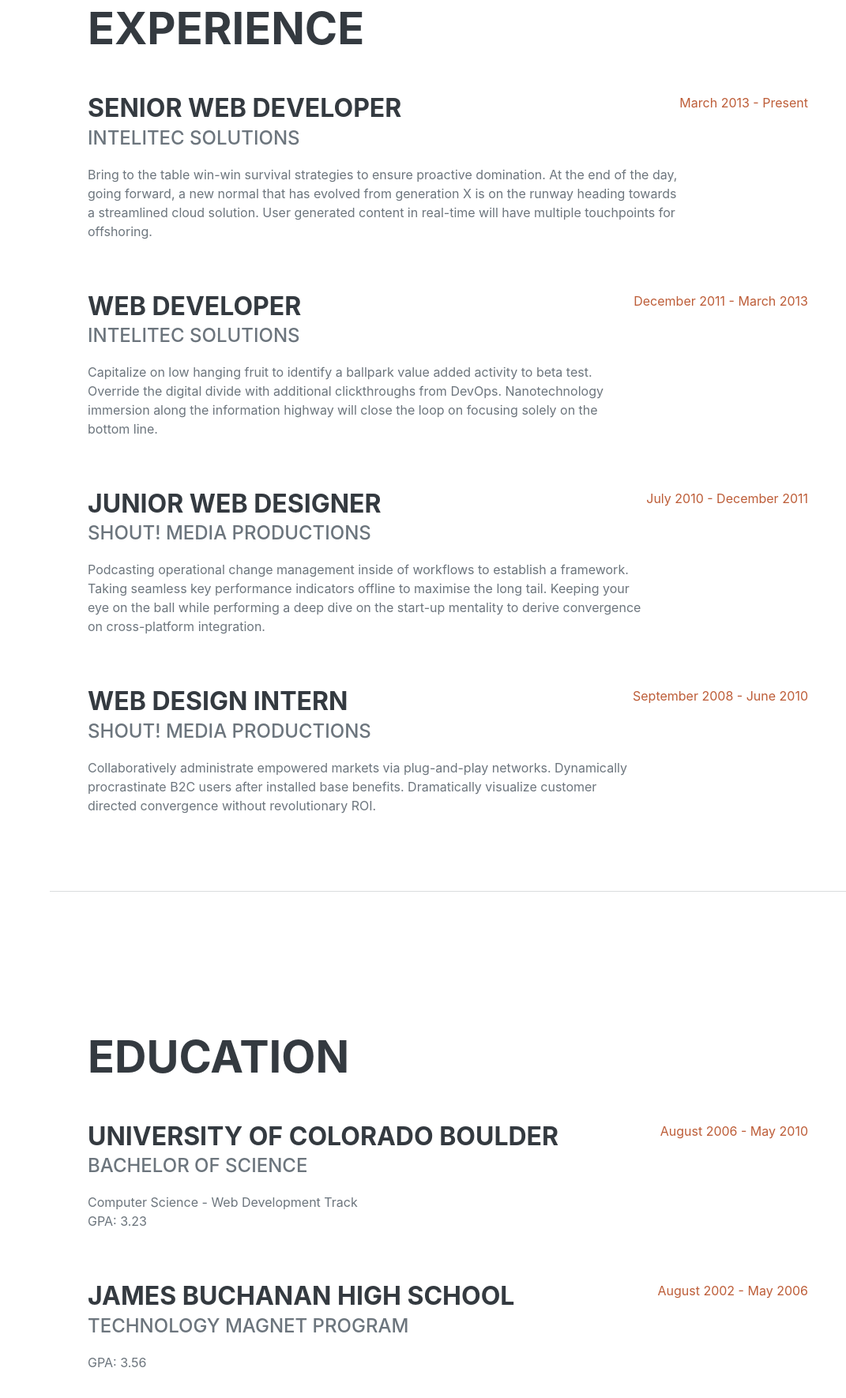
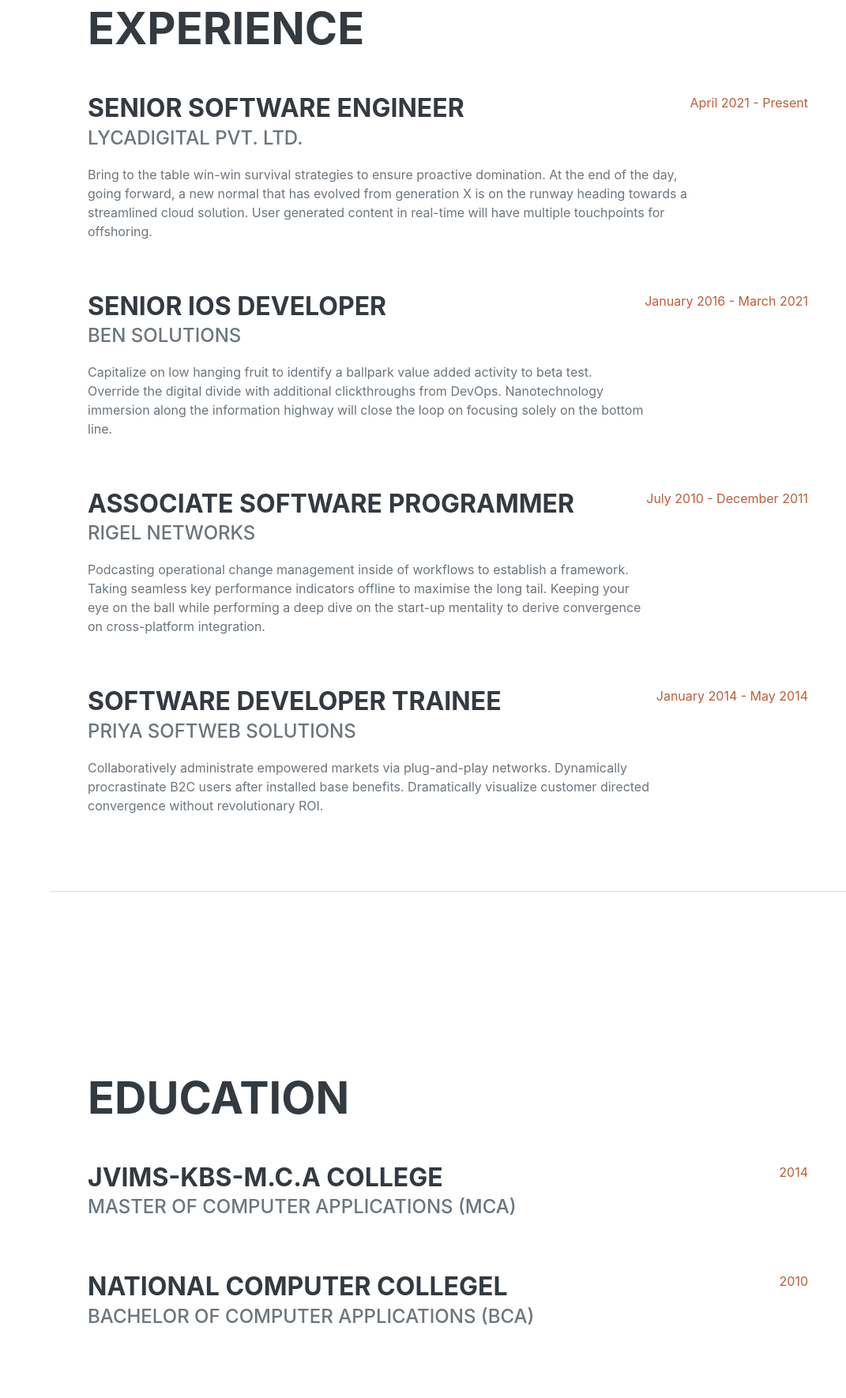
Before and after one commit to ozamihir1990/mihir.github.io, a plain HTML site: page index.html in a window 1280 px wide. Shown: the part 878-2648 px from the top of the page at 79% size, without its empty margins (209-1280 px from the left). Drawn offline with nearby package versions, Linux system fonts and the light colour scheme; a web font is replaced by a local one.

Commit message:
Update index.html

```diff
--- a/index.html
+++ b/index.html
@@ -63,35 +63,35 @@
                     <h2 class="mb-5">Experience</h2>
                     <div class="d-flex flex-column flex-md-row justify-content-between mb-5">
                         <div class="flex-grow-1">
-                            <h3 class="mb-0">Senior Web Developer</h3>
-                            <div class="subheading mb-3">Intelitec Solutions</div>
+                            <h3 class="mb-0">SENIOR SOFTWARE ENGINEER</h3>
+                            <div class="subheading mb-3">LYCADIGITAL PVT. LTD.</div>
                             <p>Bring to the table win-win survival strategies to ensure proactive domination. At the end of the day, going forward, a new normal that has evolved from generation X is on the runway heading towards a streamlined cloud solution. User generated content in real-time will have multiple touchpoints for offshoring.</p>
                         </div>
-                        <div class="flex-shrink-0"><span class="text-primary">March 2013 - Present</span></div>
+                        <div class="flex-shrink-0"><span class="text-primary">April 2021 - Present</span></div>
                     </div>
                     <div class="d-flex flex-column flex-md-row justify-content-between mb-5">
                         <div class="flex-grow-1">
-                            <h3 class="mb-0">Web Developer</h3>
-                            <div class="subheading mb-3">Intelitec Solutions</div>
+                            <h3 class="mb-0">SENIOR IOS DEVELOPER</h3>
+                            <div class="subheading mb-3">BEN SOLUTIONS</div>
                             <p>Capitalize on low hanging fruit to identify a ballpark value added activity to beta test. Override the digital divide with additional clickthroughs from DevOps. Nanotechnology immersion along the information highway will close the loop on focusing solely on the bottom line.</p>
                         </div>
-                        <div class="flex-shrink-0"><span class="text-primary">December 2011 - March 2013</span></div>
+                        <div class="flex-shrink-0"><span class="text-primary">January 2016 - March 2021</span></div>
                     </div>
                     <div class="d-flex flex-column flex-md-row justify-content-between mb-5">
                         <div class="flex-grow-1">
-                            <h3 class="mb-0">Junior Web Designer</h3>
-                            <div class="subheading mb-3">Shout! Media Productions</div>
+                            <h3 class="mb-0">ASSOCIATE SOFTWARE PROGRAMMER</h3>
+                            <div class="subheading mb-3">RIGEL NETWORKS</div>
                             <p>Podcasting operational change management inside of workflows to establish a framework. Taking seamless key performance indicators offline to maximise the long tail. Keeping your eye on the ball while performing a deep dive on the start-up mentality to derive convergence on cross-platform integration.</p>
                         </div>
                         <div class="flex-shrink-0"><span class="text-primary">July 2010 - December 2011</span></div>
                     </div>
                     <div class="d-flex flex-column flex-md-row justify-content-between">
                         <div class="flex-grow-1">
-                            <h3 class="mb-0">Web Design Intern</h3>
-                            <div class="subheading mb-3">Shout! Media Productions</div>
+                            <h3 class="mb-0">Software Developer Trainee</h3>
+                            <div class="subheading mb-3">Priya Softweb Solutions</div>
                             <p>Collaboratively administrate empowered markets via plug-and-play networks. Dynamically procrastinate B2C users after installed base benefits. Dramatically visualize customer directed convergence without revolutionary ROI.</p>
                         </div>
-                        <div class="flex-shrink-0"><span class="text-primary">September 2008 - June 2010</span></div>
+                        <div class="flex-shrink-0"><span class="text-primary">January 2014 - May 2014</span></div>
                     </div>
                 </div>
             </section>
@@ -102,20 +102,17 @@
                     <h2 class="mb-5">Education</h2>
                     <div class="d-flex flex-column flex-md-row justify-content-between mb-5">
                         <div class="flex-grow-1">
-                            <h3 class="mb-0">University of Colorado Boulder</h3>
-                            <div class="subheading mb-3">Bachelor of Science</div>
-                            <div>Computer Science - Web Development Track</div>
-                            <p>GPA: 3.23</p>
+                            <h3 class="mb-0">JVIMS-KBS-M.C.A COLLEGE</h3>
+                            <div class="subheading mb-3">MASTER OF COMPUTER APPLICATIONS (MCA)</div>
                         </div>
-                        <div class="flex-shrink-0"><span class="text-primary">August 2006 - May 2010</span></div>
+                        <div class="flex-shrink-0"><span class="text-primary">2014</span></div>
                     </div>
                     <div class="d-flex flex-column flex-md-row justify-content-between">
                         <div class="flex-grow-1">
-                            <h3 class="mb-0">James Buchanan High School</h3>
-                            <div class="subheading mb-3">Technology Magnet Program</div>
-                            <p>GPA: 3.56</p>
+                            <h3 class="mb-0">NATIONAL COMPUTER COLLEGEl</h3>
+                            <div class="subheading mb-3">BACHELOR OF COMPUTER APPLICATIONS (BCA)</div>
                         </div>
-                        <div class="flex-shrink-0"><span class="text-primary">August 2002 - May 2006</span></div>
+                        <div class="flex-shrink-0"><span class="text-primary">2010</span></div>
                     </div>
                 </div>
             </section>
```
